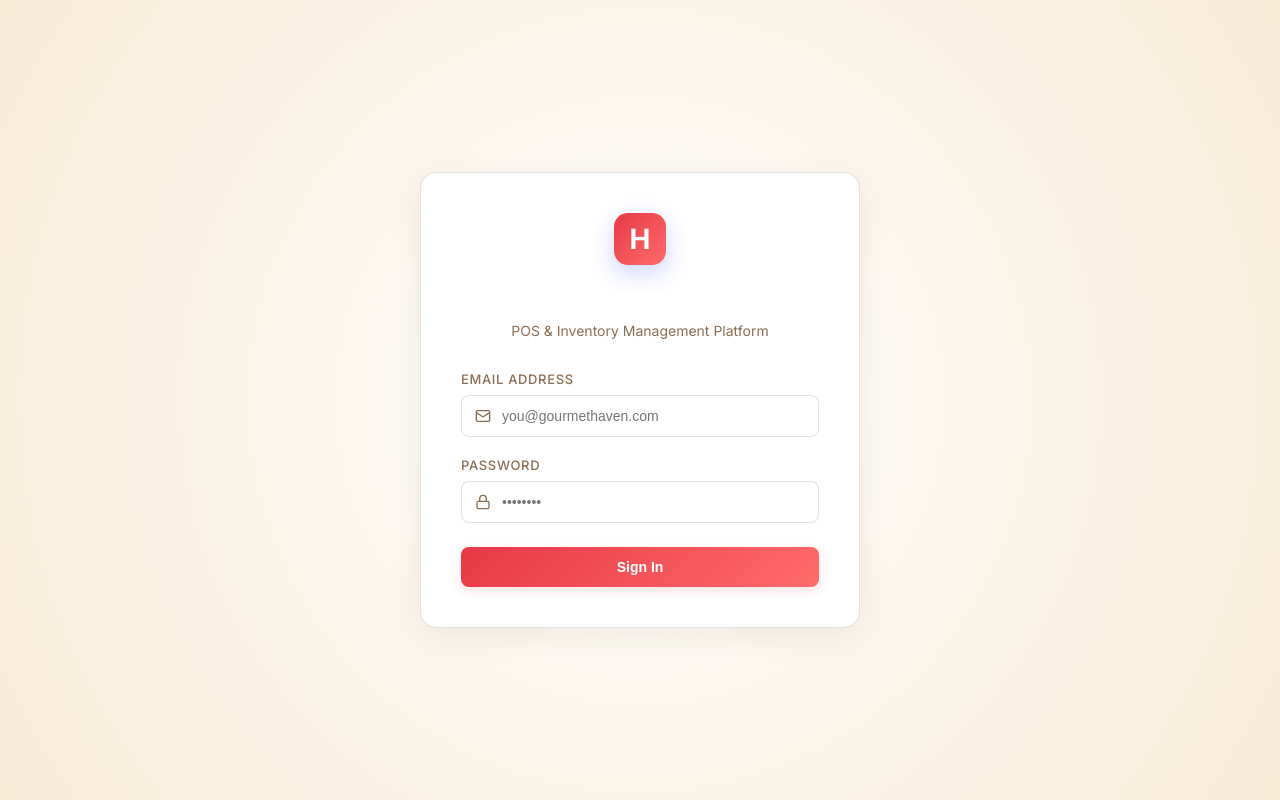
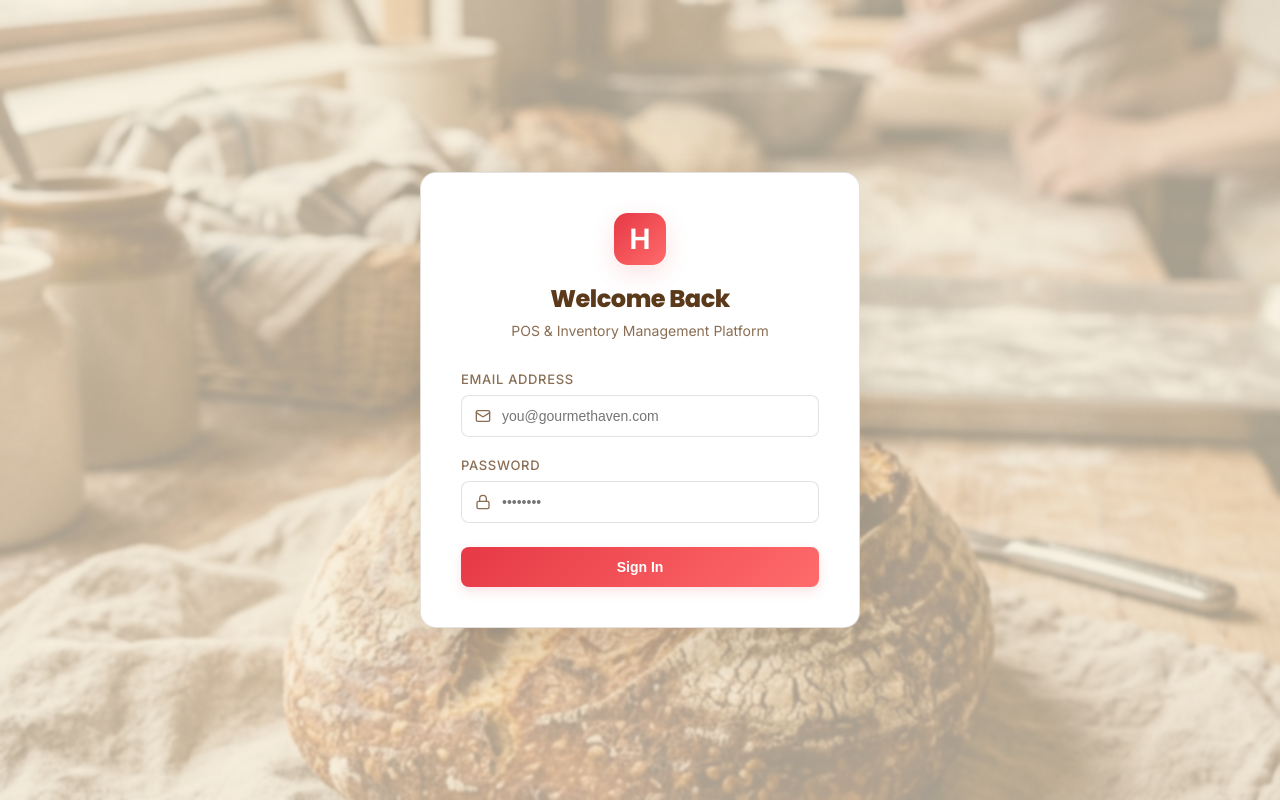
Before and after one commit to gt-varun/gourmet-haven-operations, a React (Vite) app in the folder frontend/: page /login in a window 1280 px wide. Built offline with nearby package versions, Linux system fonts and the light colour scheme; no server answers.

Commit message:
Implement fading background slideshow on both Login and Landing pages using uploaded bakery and organic food photos

```diff
--- a/frontend/src/pages/Landing.jsx
+++ b/frontend/src/pages/Landing.jsx
@@ -5,6 +5,21 @@ import { useAuth } from '../context/AuthContext';
 const Landing = () => {
   const { isAuthenticated } = useAuth();
   const navigate = useNavigate();
+
+  // Background images for cross-fade slideshow
+  const images = [
+    '/assets/img/social/s62-sourdough.jpg',
+    '/assets/img/social/s78-baguettes.jpg',
+    '/assets/img/social/s90-vegetables.jpg'
+  ];
+  const [currentImageIndex, setCurrentImageIndex] = React.useState(0);
+
+  React.useEffect(() => {
+    const timer = setInterval(() => {
+      setCurrentImageIndex((prev) => (prev + 1) % images.length);
+    }, 5000);
+    return () => clearInterval(timer);
+  }, []);
 
   const handleCtaClick = () => {
     if (isAuthenticated) {
@@ -19,9 +34,16 @@ const Landing = () => {
       <div className="landing-card">
         <div className="landing-bg"></div>
 
-        {/* Left Column: Image with Ken Burns zoom load and hover */}
+        {/* Left Column: Image with cross-fade slideshow */}
         <div className="landing-photo">
-          <img src="/assets/img/social/s62-sourdough.jpg" alt="Fresh artisan sourdough bread" />
+          {images.map((imgUrl, index) => (
+            <img
+              key={imgUrl}
+              src={imgUrl}
+              alt="Artisan food showcase"
+              className={index === currentImageIndex ? 'active' : ''}
+            />
+          ))}
         </div>
 
         {/* Right Column: Content */}
@@ -109,7 +131,7 @@ const Landing = () => {
           to { opacity: 1; transform: scale(1) translateY(0); }
         }
 
-        /* ── Left Column: Full-bleed photo with load-zoom and hover transition ── */
+        /* ── Left Column: Full-bleed photo with cross-fade and zoom transition ── */
         .landing-photo {
           width: 45%;
           height: 100%;
@@ -117,19 +139,23 @@ const Landing = () => {
           position: relative;
         }
         .landing-photo img {
+          position: absolute;
+          inset: 0;
           width: 100%;
           height: 100%;
           object-fit: cover;
           display: block;
-          animation: imageLoadZoom 1.6s cubic-bezier(0.25, 1, 0.5, 1) forwards;
-          transition: transform 2.5s cubic-bezier(0.25, 1, 0.5, 1);
+          opacity: 0;
+          transform: scale(1.06);
+          transition: opacity 1.5s ease-in-out, transform 2s ease-in-out;
         }
-        .landing-photo:hover img {
+        .landing-photo img.active {
+          opacity: 1;
+          transform: scale(1);
+          z-index: 1;
+        }
+        .landing-photo:hover img.active {
           transform: scale(1.05);
-        }
-        @keyframes imageLoadZoom {
-          from { transform: scale(1.12); opacity: 0; }
-          to { transform: scale(1); opacity: 1; }
         }
 
         /* ── Right Column: Content with staggered fadeInUp animation ── */
--- a/frontend/src/pages/Login.jsx
+++ b/frontend/src/pages/Login.jsx
@@ -10,6 +10,21 @@ const Login = () => {
   const [formError, setFormError] = useState('');
   const { login } = useAuth();
   const navigate = useNavigate();
+
+  // Background images for cross-fade slideshow
+  const images = [
+    '/assets/img/social/s62-sourdough.jpg',
+    '/assets/img/social/s78-baguettes.jpg',
+    '/assets/img/social/s90-vegetables.jpg'
+  ];
+  const [currentImageIndex, setCurrentImageIndex] = useState(0);
+
+  React.useEffect(() => {
+    const timer = setInterval(() => {
+      setCurrentImageIndex((prev) => (prev + 1) % images.length);
+    }, 5500);
+    return () => clearInterval(timer);
+  }, []);
 
   const handleSubmit = async (e) => {
     e.preventDefault();
@@ -44,7 +59,20 @@ const Login = () => {
 
   return (
     <div className="login-page">
-      <div className="login-card glass-panel">
+      {/* Background Slideshow */}
+      <div className="login-slideshow">
+        {images.map((imgUrl, index) => (
+          <img
+            key={imgUrl}
+            src={imgUrl}
+            alt=""
+            className={`login-slide-img ${index === currentImageIndex ? 'active' : ''}`}
+          />
+        ))}
+        <div className="login-slideshow-overlay"></div>
+      </div>
+
+      <div className="login-card glass-panel" style={{ zIndex: 10, background: '#ffffff', boxShadow: '0 20px 50px rgba(90, 58, 26, 0.15)' }}>
         <div className="login-header">
           <div style={{
             width: '52px',
@@ -58,11 +86,11 @@ const Login = () => {
             fontWeight: 700,
             fontSize: '28px',
             margin: '0 auto 16px auto',
-            boxShadow: '0 8px 24px rgba(93, 110, 255, 0.3)'
+            boxShadow: '0 8px 24px var(--primary-glow)'
           }}>
             H
           </div>
-          <h2 style={{ fontSize: '24px', fontWeight: 700, color: 'white' }}>Welcome Back</h2>
+          <h2 style={{ fontSize: '24px', fontWeight: 700, color: 'var(--text-main)' }}>Welcome Back</h2>
           <p style={{ color: 'var(--text-muted)', fontSize: '14px', marginTop: '6px' }}>
             POS & Inventory Management Platform
           </p>
@@ -118,6 +146,35 @@ const Login = () => {
           </button>
         </form>
       </div>
+
+      <style>{`
+        .login-slideshow {
+          position: absolute;
+          inset: 0;
+          overflow: hidden;
+          z-index: 1;
+        }
+        .login-slide-img {
+          position: absolute;
+          inset: 0;
+          width: 100%;
+          height: 100%;
+          object-fit: cover;
+          opacity: 0;
+          transform: scale(1.05);
+          transition: opacity 1.8s ease-in-out, transform 3s ease-out;
+        }
+        .login-slide-img.active {
+          opacity: 1;
+          transform: scale(1);
+        }
+        .login-slideshow-overlay {
+          position: absolute;
+          inset: 0;
+          background: rgba(247, 235, 213, 0.68);
+          backdrop-filter: blur(1px);
+        }
+      `}</style>
     </div>
   );
 };
```
Also changed, not shown: frontend/public/assets/img/social/s78-baguettes.jpg (added), frontend/public/assets/img/social/s90-vegetables.jpg (added).
